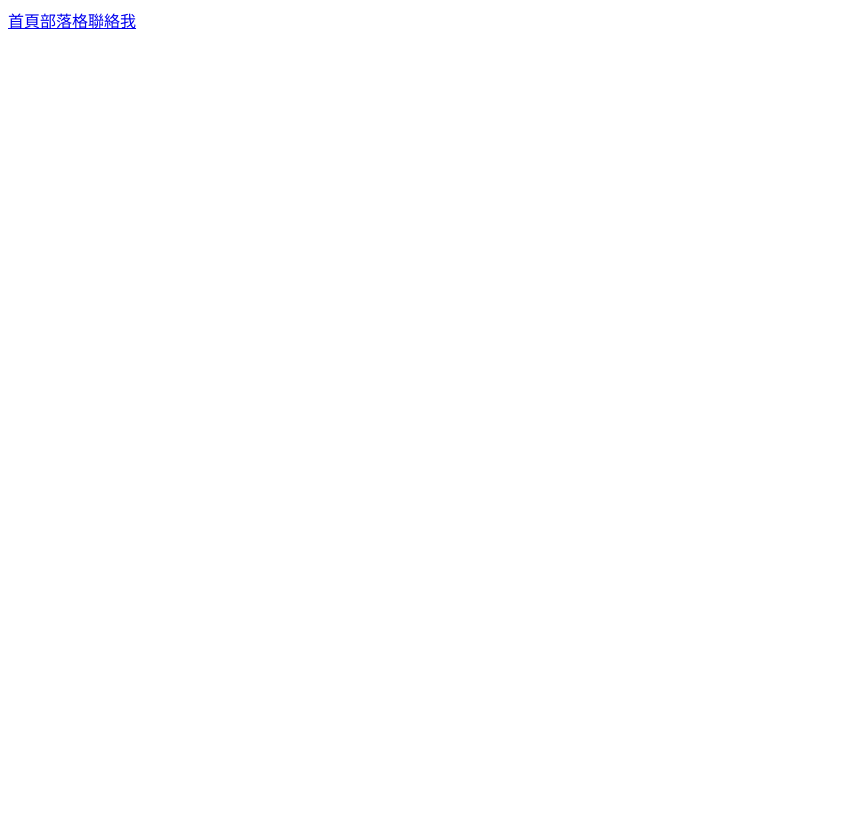
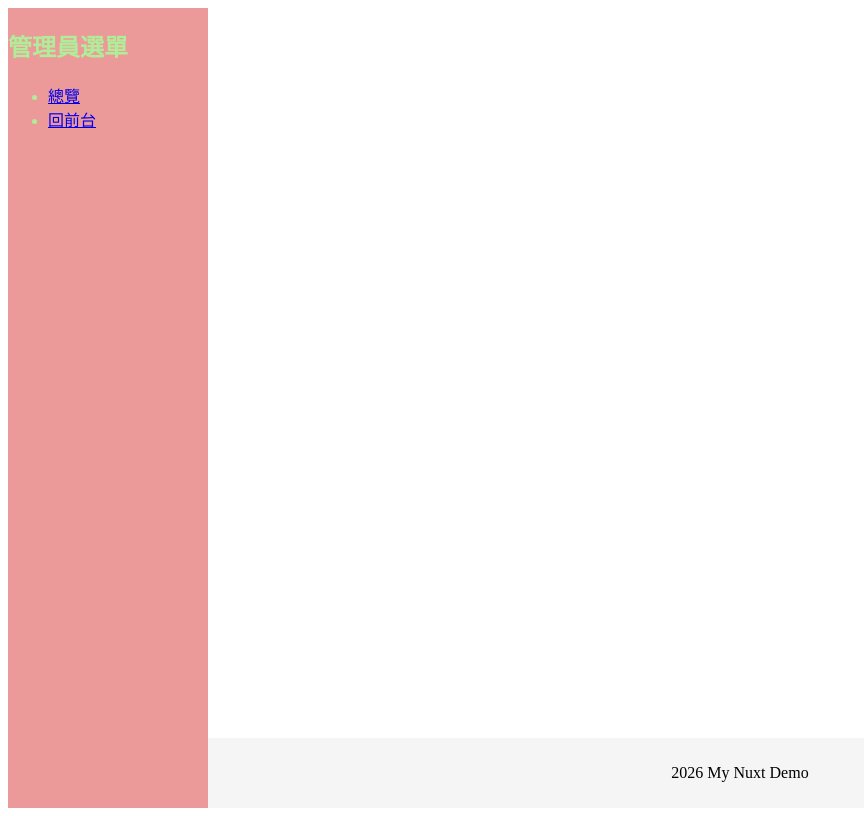
Before and after one commit to JeffLin0225/Demo-Nuxt, a Nuxt app: page /backstage in a window 1280 px wide. Before the commit this address had no page. Shown: the whole page, without its empty margins (0-864 px from the left). Built offline with nearby package versions, Linux system fonts and the light colour scheme.

Commit message:
feat: 新增layout, 精進內部元件 server api寫法

```diff
--- a/app/app.vue
+++ b/app/app.vue
@@ -1,7 +1,9 @@
 <template>
   <div>
     <NuxtRouteAnnouncer />
-    <AppHeader/>
-    <NuxtPage />
+<!--    <AppHeader/>-->
+      <NuxtLayout>
+      <NuxtPage />
+    </NuxtLayout>
   </div>
 </template>
--- a/app/components/AppHeader.vue
+++ b/app/components/AppHeader.vue
@@ -1,5 +1,6 @@
+
 <template>
-    <header>
+    <header  style="text-align: center; padding: 10px; background: #f5f5f5;">
         <nav>
             <NuxtLink to="/">首頁</NuxtLink>
             <NuxtLink to="/posts">部落格</NuxtLink>
--- /dev/null
+++ b/app/components/BackStageHeader.vue
@@ -0,0 +1,12 @@
+<template>
+
+    <!-- 左邊的側邊欄 -->
+    <aside style="width: 200px; background: #EC9999FF; color: #b1ec99; height: 100vh;">
+      <h2>管理員選單</h2>
+      <ul>
+        <li><NuxtLink to="/app/layouts/backstage">總覽</NuxtLink></li>
+        <li><NuxtLink to="/">回前台</NuxtLink></li>
+      </ul>
+    </aside>
+
+</template>
--- /dev/null
+++ b/app/layouts/backstage.vue
@@ -0,0 +1,26 @@
+<script setup lang="ts">
+</script>
+<template>
+  <!-- 最外層：左右排版 -->
+  <div style="display: flex; min-height: 100vh;">
+
+    <!-- 左邊的側邊欄 -->
+    <BackStageHeader />
+
+    <!-- 右邊的區塊 (包含內容與 Footer)：上下排版 -->
+    <div style="flex: 1; display: flex; flex-direction: column;">
+
+      <!-- 主要內容區塊 -->
+      <main style="flex: 1; padding: 20px;">
+        <slot /> <!-- 後台頁面的內容會塞在這裡 -->
+      </main>
+
+      <!-- Footer 放在右邊區塊的最下面 -->
+      <footer style="text-align: center; padding: 10px; background: #f5f5f5;">
+        <p> 2026 My Nuxt Demo </p>
+      </footer>
+
+    </div>
+
+  </div>
+</template>
--- /dev/null
+++ b/app/layouts/default.vue
@@ -0,0 +1,15 @@
+<template>
+  <div>
+    <AppHeader/>
+    <main style="padding: 20px; min-height: 80vh;">
+<!--      每一頁不同會注入這裡-->
+      <slot />
+    </main>
+  </div>
+
+<!--  共用 footer-->
+  <footer style="text-align: center; padding: 10px; background: #f5f5f5;">
+
+    <p> 2026  My Nuxt Demo </p>
+  </footer>
+</template>
--- /dev/null
+++ b/app/pages/backstage/index.vue
@@ -0,0 +1,11 @@
+<template>
+
+</template>
+
+<script setup lang="ts">
+  definePageMeta(
+      {
+        layout: 'backstage'
+      }
+  )
+</script>
--- a/app/pages/posts/poster-[id].vue
+++ b/app/pages/posts/poster-[id].vue
@@ -13,6 +13,6 @@ interface Post {
   body: string
 }
 
-const { data: post } = await useFetch<Post>(`https://jsonplaceholder.typicode.com/posts/${route.params.id}`)
+const { data: post } = await useFetch<Post>(`/api/posts/${route.params.id}`)
 
 </script>
```
Also changed, not shown: 1 other file (tests, documents, lock files or other folders).
